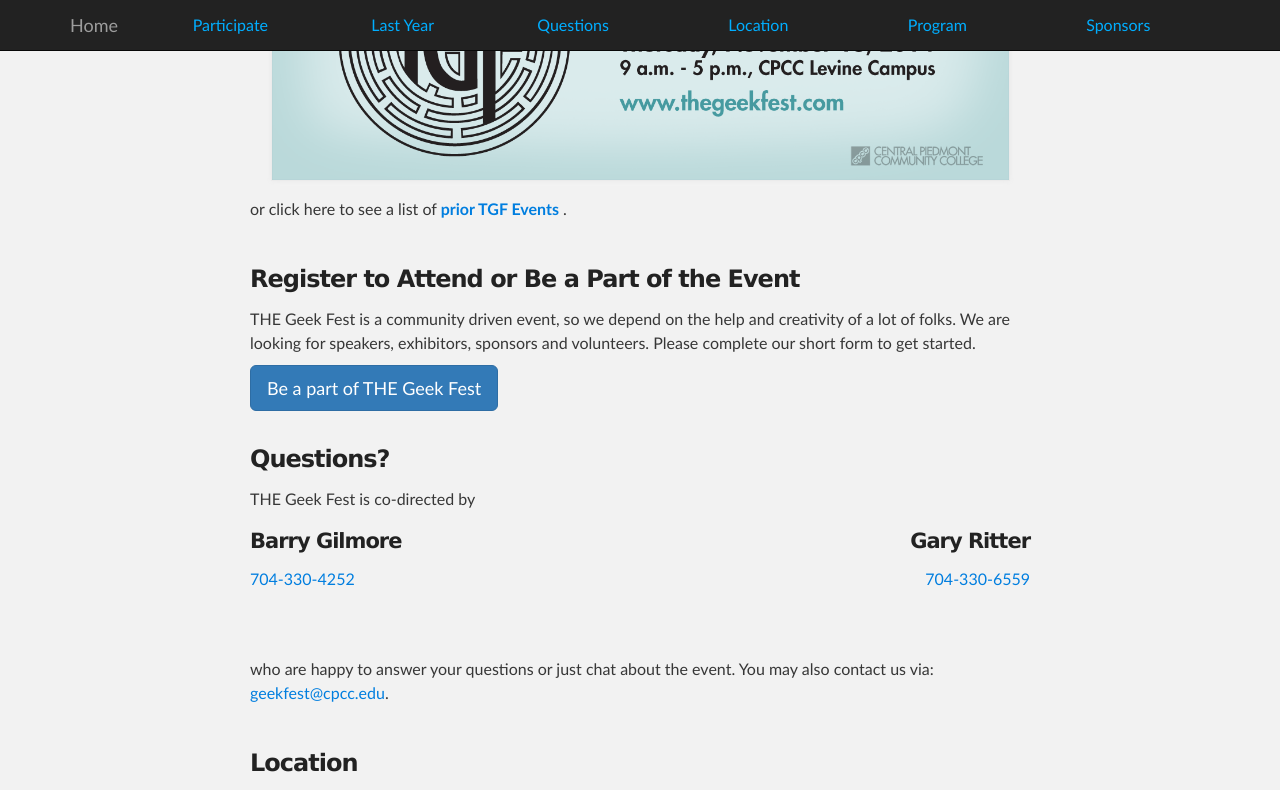
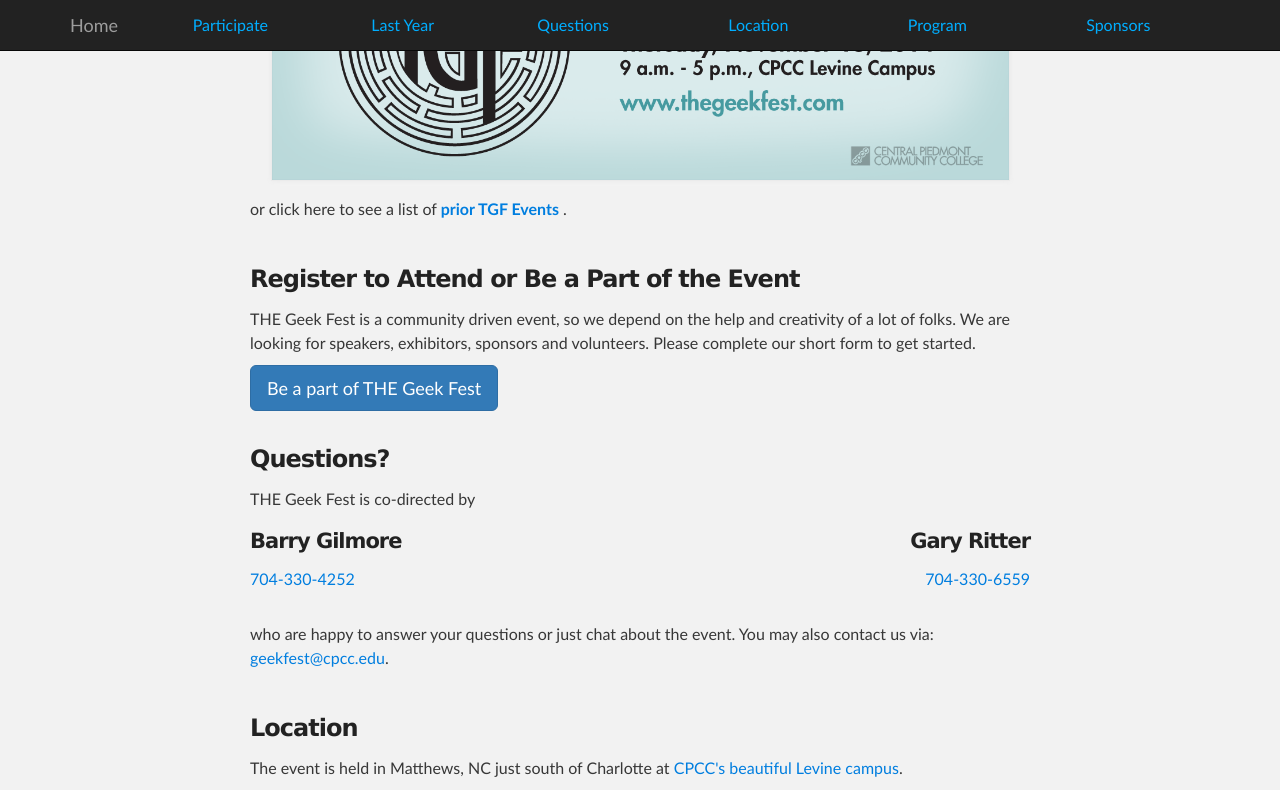
Before and after one commit to bkeyvani/thegeekfest.github.io, a Jekyll site: the page built from index.html, in a window 1280 px wide and 1400 px high, scrolled down 861 px. Shown: the top 790 px of the window. Built offline with Jekyll 4.4.1, drawn with Linux system fonts in a browser that asks for light colours; nearby versions of some CDN libraries; grey boxes are pictures that could not be loaded.

Commit message:
removed min-height from questions/contacts area

```diff
--- a/assets/stylesheets/stylesheet.css
+++ b/assets/stylesheets/stylesheet.css
@@ -354,7 +354,6 @@
 
 .contacts-container {
   margin-bottom: 1em;
-  min-height: 110px;
   display: inline-block;
 }
 
@@ -681,7 +680,6 @@
   .contacts-container {
     display: inline-block;
     margin-bottom: 1em;
-    min-height: 110px;
   }
 
   .contacts-container img {
```
